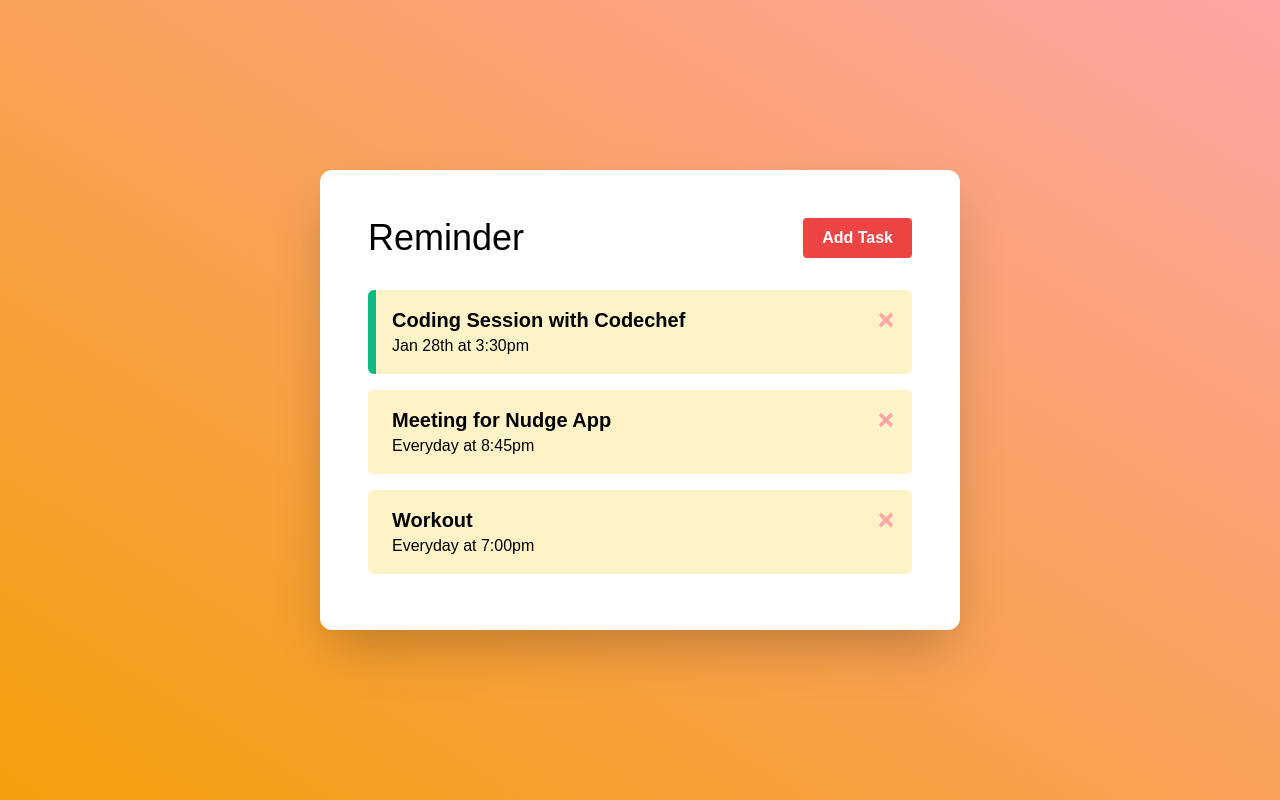
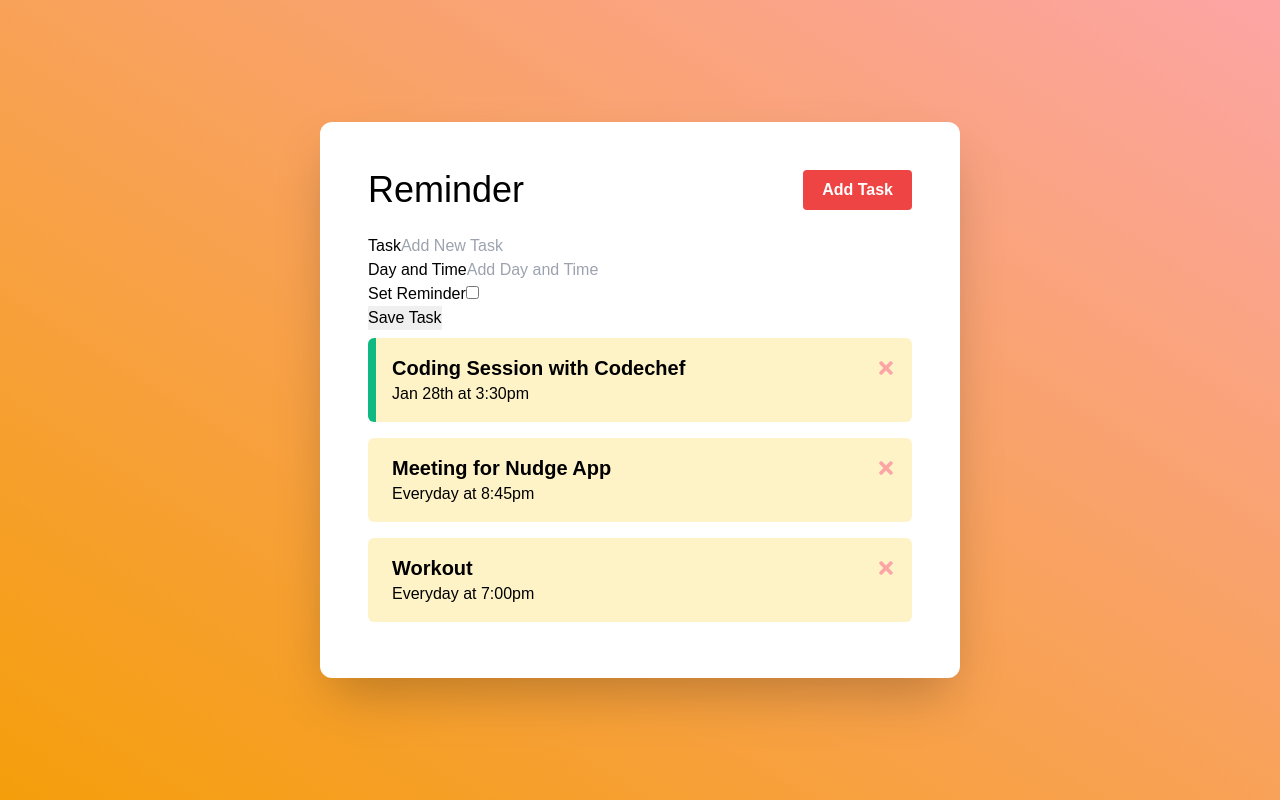
Before and after one commit to AbhinavRobinson/one-react-app, a React (Create React App) app: page / in a window 1280 px wide. Built offline with nearby package versions, Linux system fonts and the light colour scheme.

Commit message:
(feat): addTask component

```diff
--- a/src/App.tsx
+++ b/src/App.tsx
@@ -1,6 +1,7 @@
 import { useState } from "react";
 import Header from "./components/Header";
 import Tasks from "./components/Tasks";
+import AddTasks from "./components/AddTasks";
 
 /** Reminder Component
  * @returns App
@@ -66,6 +67,7 @@
     <div className="flex items-center justify-center w-screen h-screen p-8 m-0 bg-gradient-to-tr from-yellow-500 to-red-300">
       <div className="flex flex-col w-2/3 h-auto max-w-screen-sm p-12 m-0 bg-white shadow-2xl rounded-xl">
         <Header />
+        <AddTasks />
         {/* if no tasks, show "No tasks added" */}
         {tasks.length > 0 ? (
           <Tasks
--- /dev/null
+++ b/src/components/AddTasks.tsx
@@ -0,0 +1,24 @@
+import React from "react";
+
+const AddTasks = () => {
+  return (
+    <form className="add-form">
+      <div className="form-control">
+        <label>Task</label>
+        <input type="text" placeholder="Add New Task" />
+      </div>
+      <div className="form-control">
+        <label>Day and Time</label>
+        <input type="text" placeholder="Add Day and Time" />
+      </div>
+      <div className="form-control">
+        <label>Set Reminder</label>
+        <input type="checkbox" />
+      </div>
+
+      <input type="submit" value="Save Task" />
+    </form>
+  );
+};
+
+export default AddTasks;
```
Also changed, not shown: 1 other file (tests, documents, lock files or other folders).
